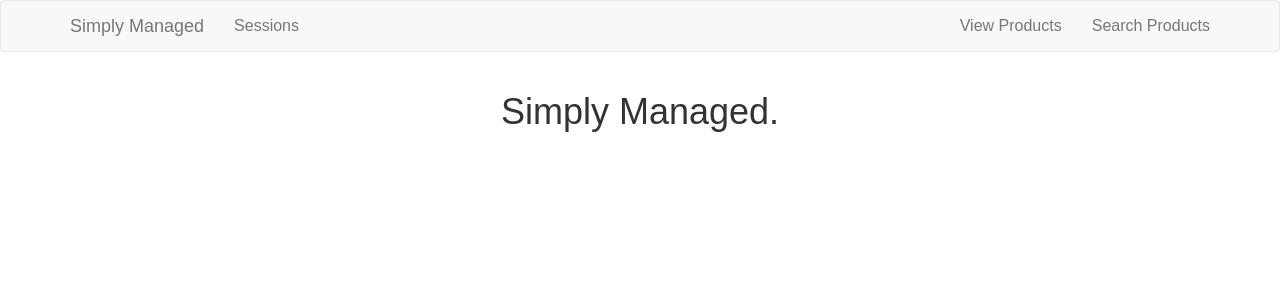
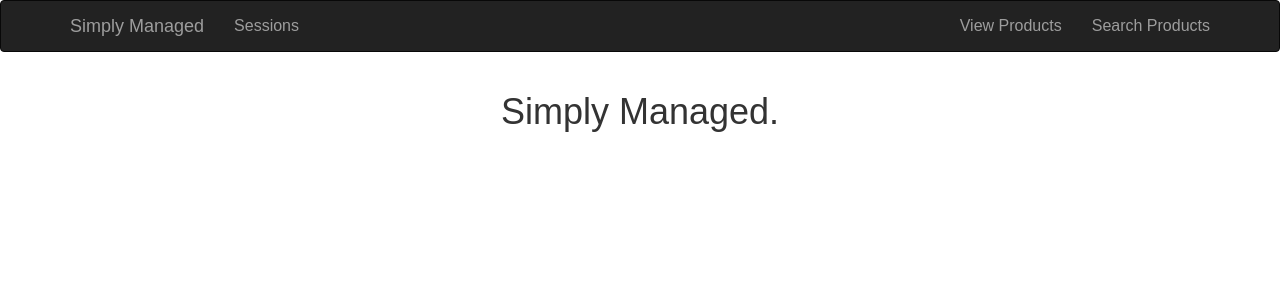
Before and after one commit to lukeschuyler/web-inventory, a React (Create React App) app: page / in a window 1280 px wide. Shown: the top 300 px of the page. Built offline with nearby package versions, Linux system fonts and the light colour scheme; a web font is replaced by a local one.

Commit message:
inverse nav

```diff
--- a/package.json
+++ b/package.json
@@ -20,7 +20,7 @@
   "homepage": "https://github.com/lukeschuyler/web-inventory",
   "devDependencies": {
     "gh-pages": "^1.0.0",
-    "react-scripts": "0.9.5"
+    "react-scripts": "^0.9.0"
   },
   "scripts": {
     "start": "react-scripts start",
--- a/src/App.js
+++ b/src/App.js
@@ -11,7 +11,7 @@ class App extends Component {
     return (
       <div>
       <ToastContainer hideProgressBar={true} autoClose={2000} className="t-main" position="bottom-center"/>
-          <Navbar className="app-nav">
+          <Navbar inverse className="app-nav">
             <Navbar.Header>
               <Navbar.Brand>
                 <a href="/">Simply Managed</a>
```
